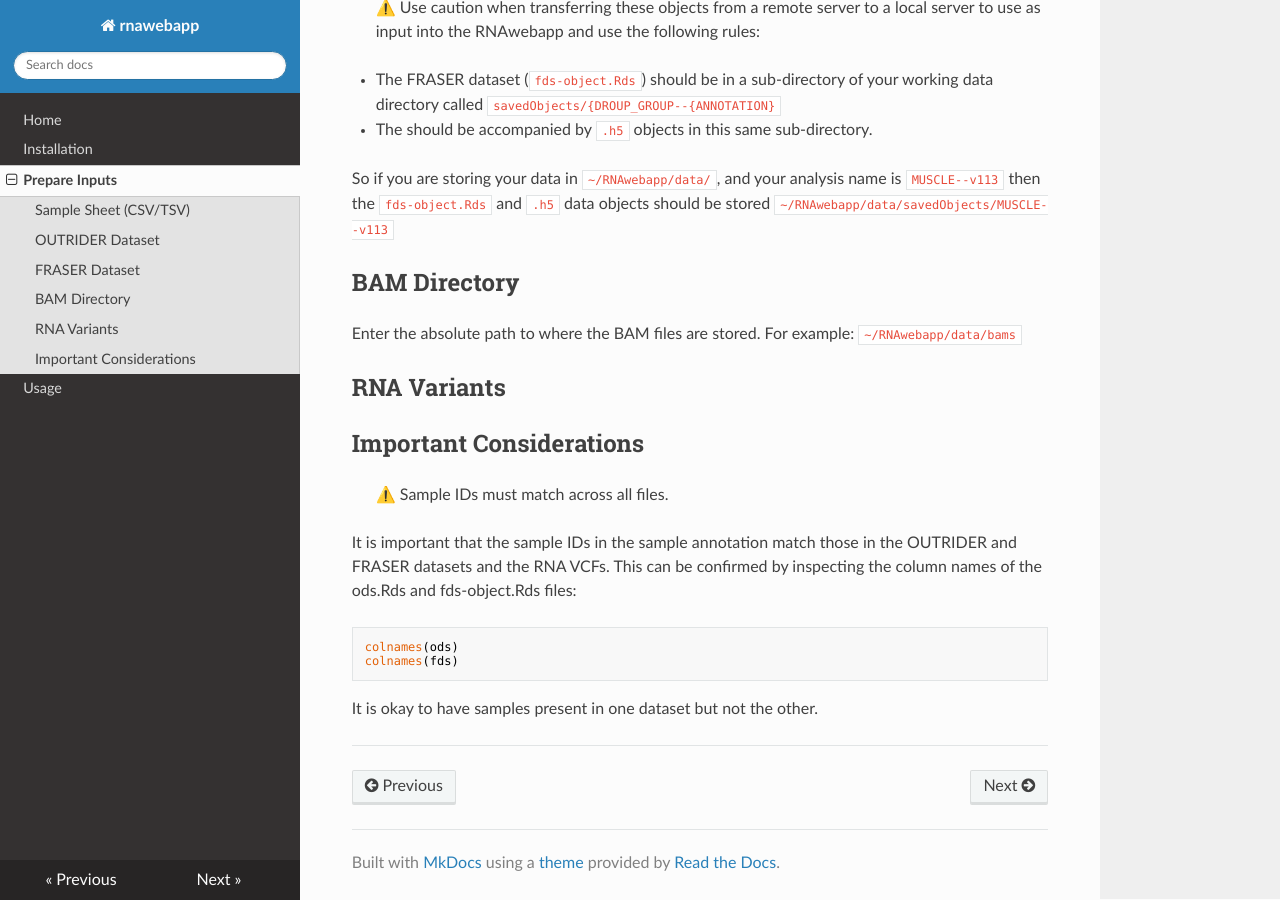
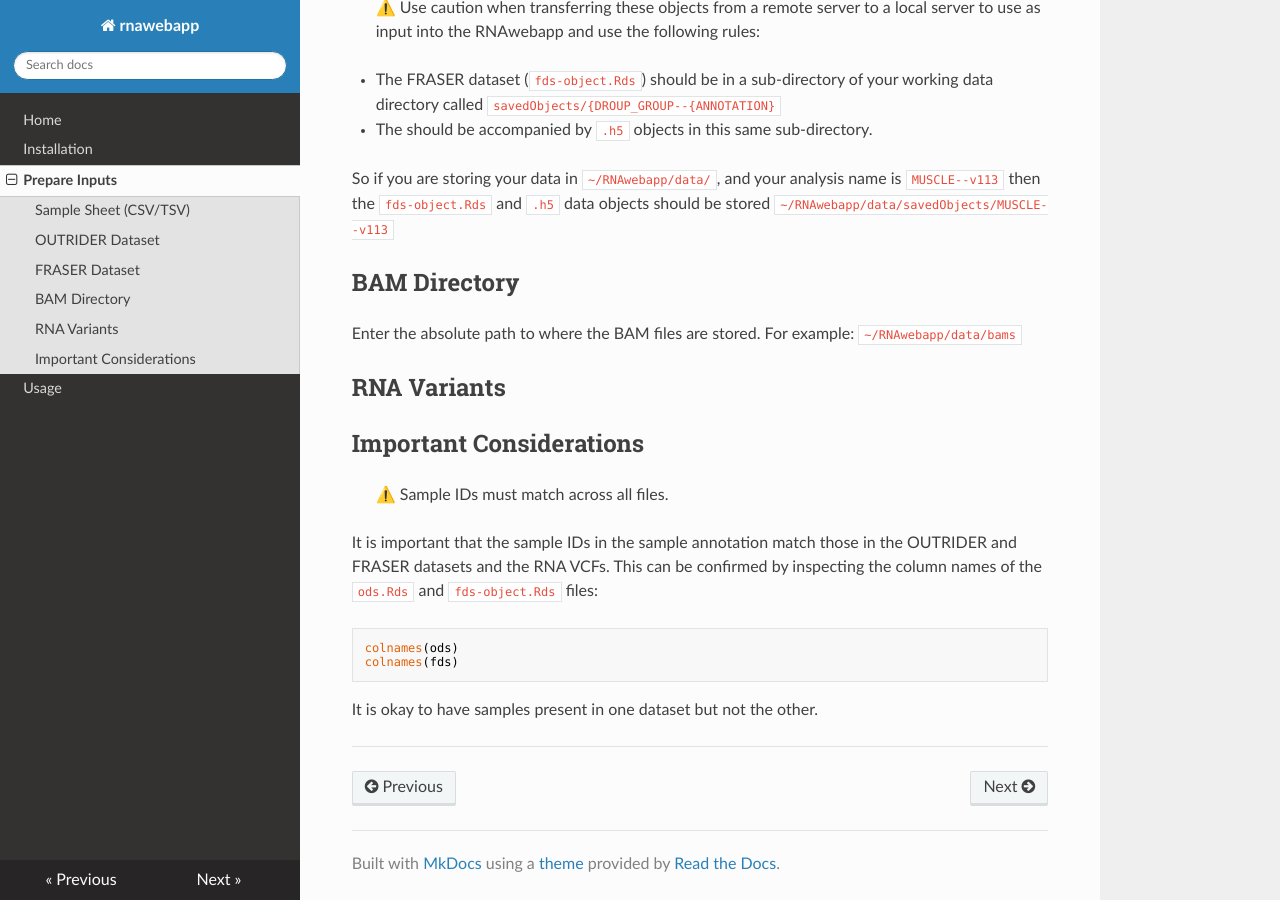
Before and after one commit to ChiaraF32/rnawebapp, an MkDocs documentation site: the page built from docs/prepare_inputs.md, in a window 1280 px wide and 900 px high, scrolled down 1245 px. Built offline with MkDocs 1.6.1, drawn with Linux system fonts in a browser that asks for light colours; nearby versions of some CDN libraries.

````diff
--- a/docs/prepare_inputs.md
+++ b/docs/prepare_inputs.md
@@ -52,7 +52,7 @@
 > ⚠️ Sample IDs must match across all files.
 
 It is important that the sample IDs in the sample annotation match those in the OUTRIDER and FRASER datasets and the RNA VCFs.
-This can be confirmed by inspecting the column names of the ods.Rds and fds-object.Rds files:
+This can be confirmed by inspecting the column names of the `ods.Rds` and `fds-object.Rds` files:
 ```
 colnames(ods)
 colnames(fds)
````
Also changed, not shown: 2 other files.
